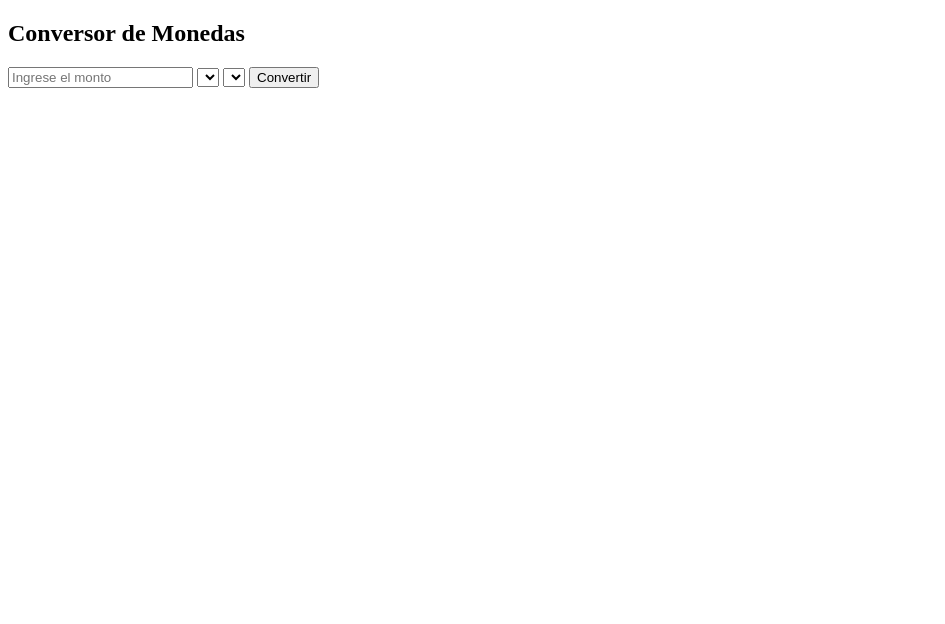
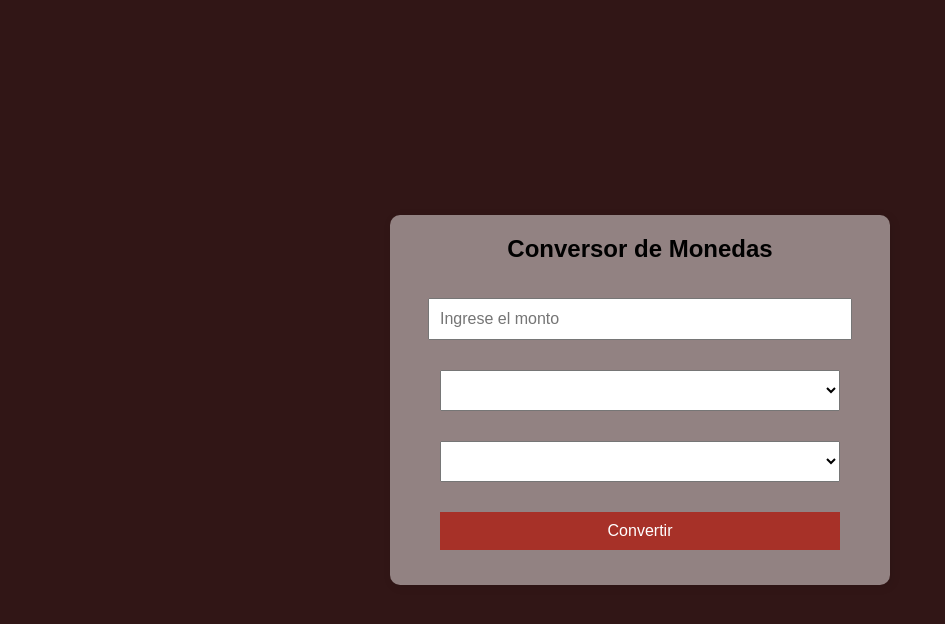
Before and after one commit to Davhc216/Parcial_DevWeb, a plain HTML site: page parcial/index.html in a window 1280 px wide. Shown: the whole page, without its empty margins (0-945 px from the left). Drawn offline with Linux system fonts and the light colour scheme.

Commit message:
Se realiza la definición de estilos de la pagina web

```diff
--- a/parcial/index.html
+++ b/parcial/index.html
@@ -1,20 +1,30 @@
 <!DOCTYPE html>
 <html lang="es">
+
 <head>
     <meta charset="UTF-8">
     <meta name="viewport" content="width=device-width, initial-scale=1.0">
     <title>Conversor de Monedas</title>
-    <link rel="stylesheet" href="styles.css">
+    <link rel="stylesheet" href="style.css">
 </head>
+
 <body>
     <div class="container">
+
         <h2>Conversor de Monedas</h2>
+
         <input type="number" id="amount" placeholder="Ingrese el monto">
+
         <select id="fromCurrency"></select>
+
         <select id="toCurrency"></select>
+
         <button onclick="convertir()">Convertir</button>
+
         <h3 id="resultado"></h3>
+
     </div>
+
     <script src="script.js"></script>
 </body>
 </html>
--- a/parcial/style.css
+++ b/parcial/style.css
@@ -0,0 +1,40 @@
+body {
+    font-family: Arial, sans-serif;
+    text-align: center;
+    margin:auto;
+    background-color: #311616;
+    display: flex;
+    justify-content: center;
+    align-items: center;
+    height: 100vh;
+}
+
+.container {
+    height: 370px;
+    width: 500px;
+    display: flex;
+    flex-direction: column;
+    align-items: center;
+    background: rgba(252, 248, 248, 0.473);
+    border-radius: 10px;
+    box-shadow: 2px 2px 10px rgba(0, 0, 0, 0.1);
+}
+
+input, select, button {
+    margin: 15px;
+    padding: 10px;
+    width: 80%;
+    font-size: 16px;
+}
+
+button {
+    background-color: #a73128;
+    color: rgb(255, 255, 255);
+    border: none;
+    cursor: pointer;
+    transition: background 0.3s;
+}
+
+button:hover {
+    background-color: #fa0000;
+}
```
